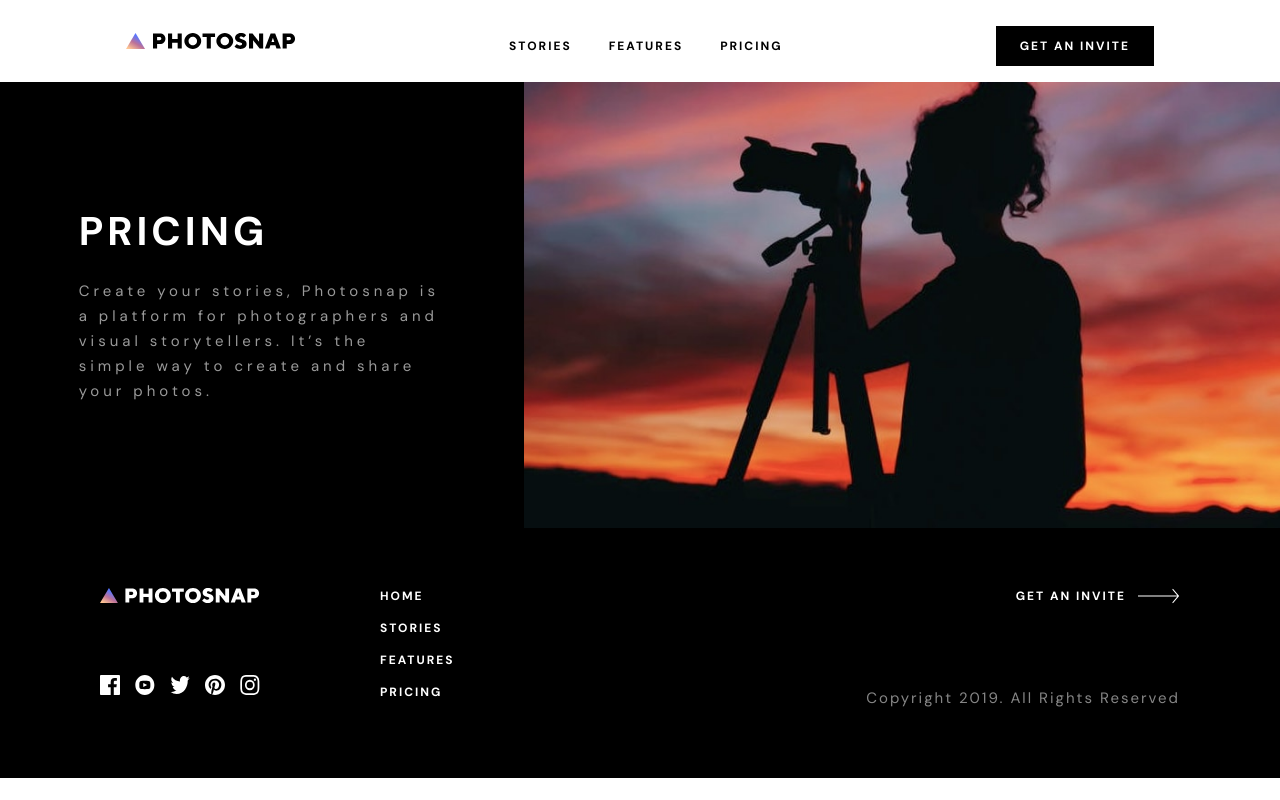
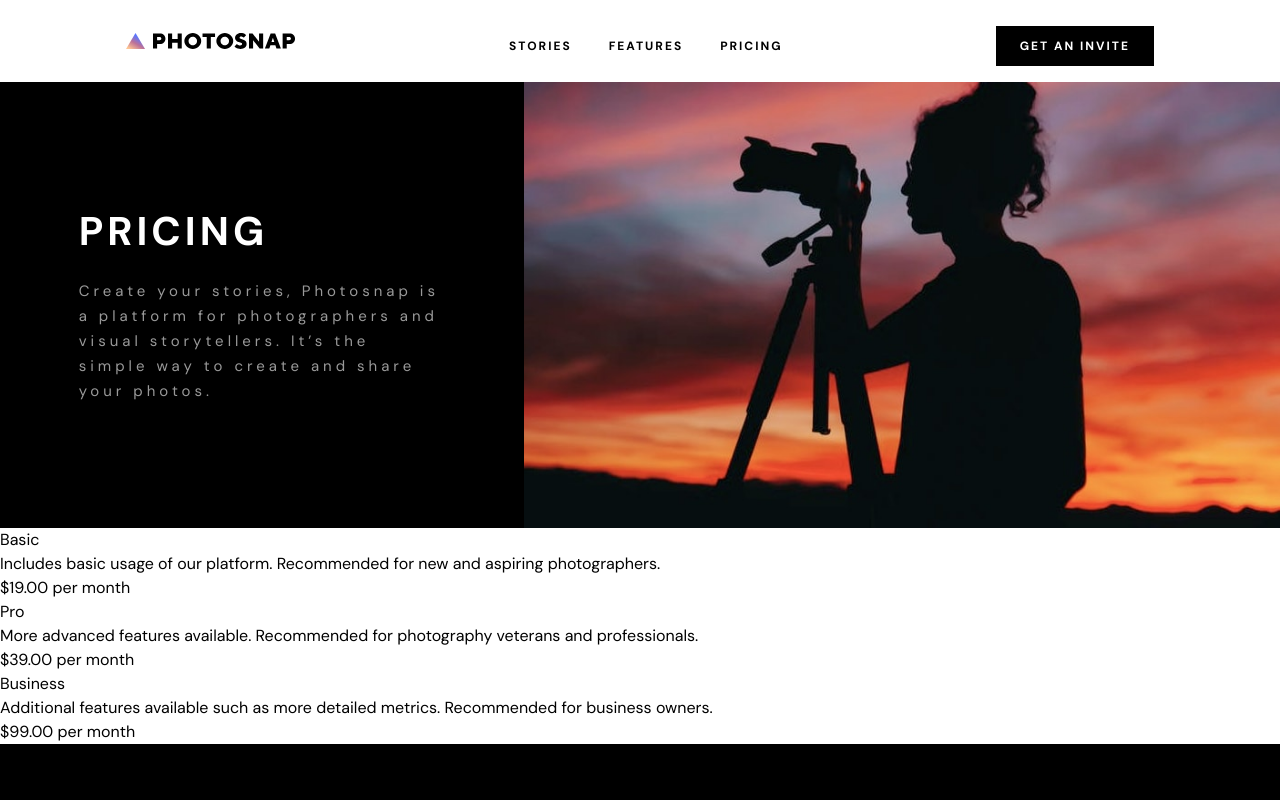
Before and after one commit to k2pbac/photosnap, a Next.js app: page /pricing in a window 1280 px wide. Shown: the top 800 px of the page. Built offline with nearby package versions, Linux system fonts and the light colour scheme.

Commit message:
base files and content added

```diff
--- a/src/app/pricing/page.tsx
+++ b/src/app/pricing/page.tsx
@@ -1,4 +1,5 @@
 import Header from "@/components/header/header";
+import PriceCardList from "@/components/pricing/price-card-list";
 
 export default function Pricing() {
   return (
@@ -10,6 +11,7 @@
         }
         image={"/pricing/desktop/hero.jpg"}
       />
+      <PriceCardList />
     </div>
   );
 }
--- /dev/null
+++ b/src/components/pricing/data.json
@@ -0,0 +1,26 @@
+{
+  "Basic": {
+    "type": "Basic",
+    "description": "Includes basic usage of our platform. Recommended for new and aspiring photographers.",
+    "cost": {
+      "monthly": 19,
+      "yearly": 190
+    }
+  },
+  "Pro": {
+    "type": "Pro",
+    "description": "More advanced features available. Recommended for photography veterans and professionals.",
+    "cost": {
+      "monthly": 39,
+      "yearly": 390
+    }
+  },
+  "Business": {
+    "type": "Business",
+    "description": "Additional features available such as more detailed metrics. Recommended for business owners.",
+    "cost": {
+      "monthly": 99,
+      "yearly": 990
+    }
+  }
+}
--- /dev/null
+++ b/src/components/pricing/price-card-list.tsx
@@ -0,0 +1,38 @@
+"use client";
+
+import { useState, useEffect } from "react";
+import data from "./data.json";
+import PriceCard from "./price-card";
+
+interface PricingModel {
+  Basic: string | null;
+  Pro: string | null;
+  Business: string | null;
+}
+
+export default function PriceCardList() {
+  const [cardsList, setCardsList] = useState<React.ReactElement[]>([]);
+
+  useEffect(() => {
+    const priceCards: React.ReactElement[] = [];
+    const keys: (keyof PricingModel)[] = ["Basic", "Pro", "Business"];
+    for (let i = 0; i < keys.length; i++) {
+      const card = data[keys[i]];
+      priceCards.push(
+        <PriceCard
+          data={card}
+          duration={"monthly"}
+          style={
+            keys[i] === "Pro"
+              ? { backgroundColor: "black" }
+              : { backgroundColor: "white" }
+          }
+        />
+      );
+    }
+
+    setCardsList(priceCards);
+  }, []);
+
+  return <div>{cardsList}</div>;
+}
--- a/src/components/pricing/price-card.tsx
+++ b/src/components/pricing/price-card.tsx
@@ -1,14 +1,38 @@
 "use client";
-import { useState } from "react";
 
 import Pricing from "@/interface/pricing";
-
 interface Props {
   data: Pricing;
+  duration: "monthly" | "yearly";
+  style: object;
 }
 
-export default function PricingCard(props: Props) {
-  const [price, setPrice] = useState(props.data.cost.monthly);
+function getCostText(price: number, duration: "monthly" | "yearly") {
+  let costText: string;
+  const priceText = "$" + price + ".00";
+  if (duration === "monthly") {
+    costText = "per month";
+  } else {
+    costText = "per year";
+  }
 
-  return <div></div>;
+  return { price: priceText, type: costText };
 }
+
+export default function PriceCard(props: Props) {
+  const costText = getCostText(
+    props.data["cost"][props.duration],
+    props.duration
+  );
+
+  return (
+    <div className="price-card">
+      <h2>{props.data.type}</h2>
+      <p>{props.data.description}</p>
+
+      <h3>
+        {costText.price} <span>{costText.type}</span>
+      </h3>
+    </div>
+  );
+}
--- a/src/interface/pricing.tsx
+++ b/src/interface/pricing.tsx
@@ -1,6 +1,6 @@
 interface Cost {
-  monthly: string | number;
-  yearly: string | number;
+  monthly: number;
+  yearly: number;
 }
 
 export default interface Pricing {
```
